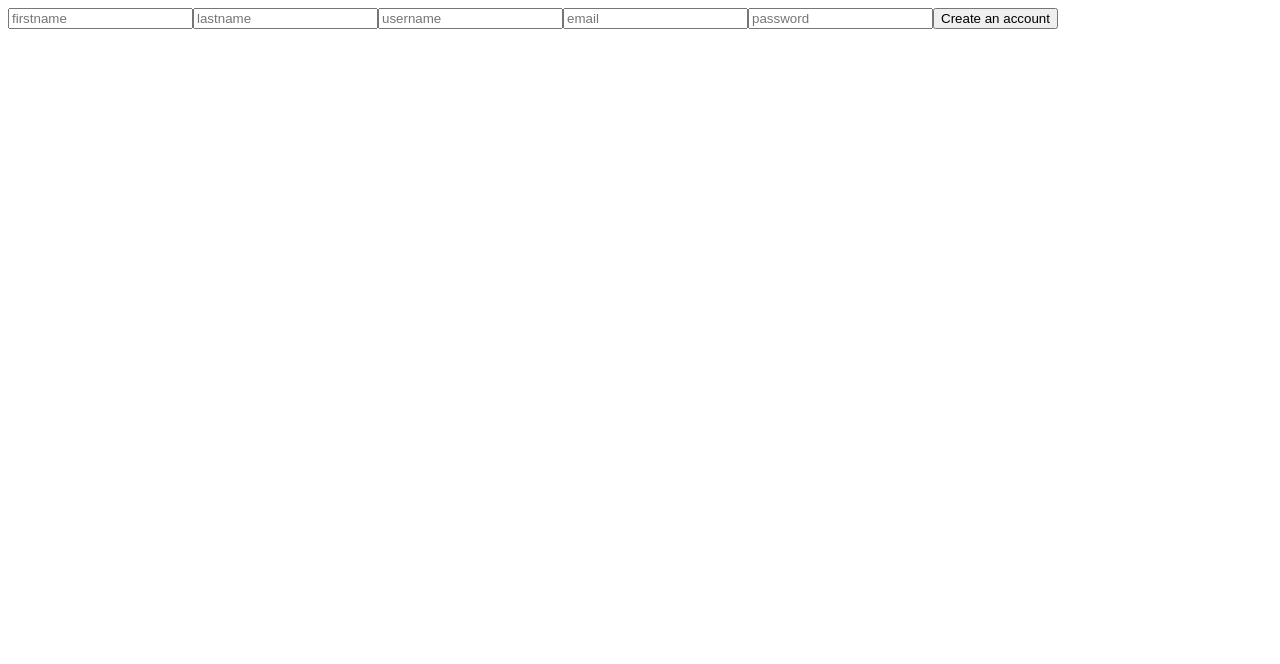
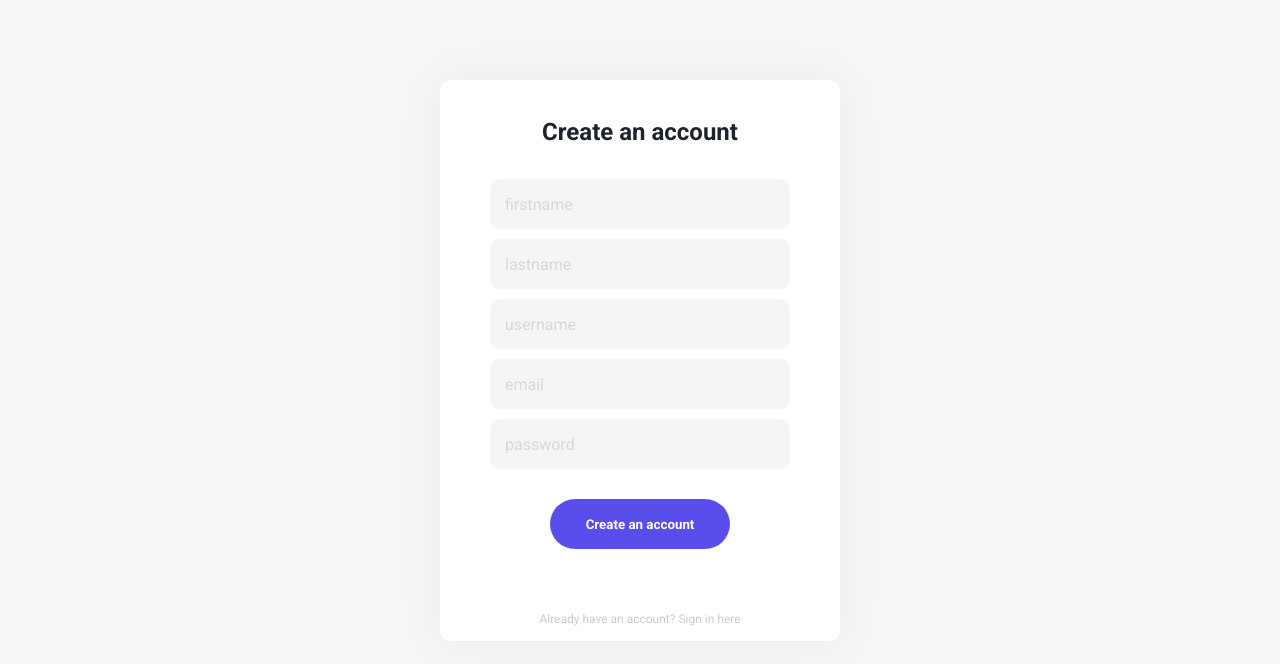
Before and after one commit to weight-lifting-journal-bw-team/Front-end-Joe-Skyelar-Sem, a React (Create React App) app in the folder client/: page /register in a window 1280 px wide. Shown: the top 664 px of the page. Built offline with nearby package versions, Linux system fonts and the light colour scheme.

Commit message:
Styled Auth Components

```diff
--- a/client/src/App.js
+++ b/client/src/App.js
@@ -1,5 +1,8 @@
 import React, { Component } from "react";
-import { BrowserRouter as Router, Switch, Route } from "react-router-dom";
+import { Switch, Route } from "react-router-dom";
+
+// Global styles
+import { GlobalStyle } from "./components/styles/Global";
 
 // Components
 import Home from "./components/Home";
@@ -14,8 +17,9 @@ import NotFound from "./components/misc/NotFound";
 class App extends Component {
 	render() {
 		return (
-			<Router>
 			<div className="App">
+				<GlobalStyle />
+
 				<Switch>
 					<Route path="/" exact component={Home} />
 					<Route path="/login" exact component={Login} />
@@ -23,7 +27,6 @@ class App extends Component {
 					<Route component={NotFound} />
 				</Switch>
 			</div>
-			</Router>
 		);
 	}
 }
--- /dev/null
+++ b/client/src/components/Auth/AuthStyles.js
@@ -0,0 +1,54 @@
+import styled from "styled-components";
+
+export const AuthContainer = styled.div`
+	display: flex;
+	justify-content: center;
+`;
+
+export const AuthWrapper = styled.div`
+	text-align: center;
+	width: 400px;
+	background: #ffffff;
+	box-shadow: 0px 0px 50px rgba(0, 0, 0, 0.05);
+	border-radius: 10px;
+	margin-top: 80px;
+`;
+
+export const AuthTitle = styled.h1`
+	font-size: 24px;
+	font-weight: bold;
+	color: #1e232d;
+	padding: 40px 0 30px;
+`;
+
+export const AuthInput = styled.input`
+	width: 300px;
+	height: 50px;
+	background: #f5f5f5;
+	border-radius: 10px;
+	border: none;
+	margin: 5px 0;
+	padding: 0 15px;
+
+	&::placeholder {
+		color: #d8d8d8;
+	}
+`;
+
+export const AuthButton = styled.button`
+	width: 180px;
+	height: 50px;
+	line-height: 50px;
+	background: #594eec;
+	border-radius: 50px;
+	border: none;
+	color: #ffffff;
+	font-weight: bold;
+	margin-top: 25px;
+`;
+
+export const AuthHelper = styled.p`
+	font-size: 12px;
+	color: #cbcbcb;
+	padding: 60px 0 10px;
+`;
--- a/client/src/components/Auth/Login.js
+++ b/client/src/components/Auth/Login.js
@@ -3,6 +3,16 @@ import { connect } from "react-redux";
 
 // action creators
 import { loginUser } from "../../actions/authActions";
+
+// styles
+import {
+	AuthContainer,
+	AuthWrapper,
+	AuthTitle,
+	AuthInput,
+	AuthButton,
+	AuthHelper
+} from "./AuthStyles";
 
 class Login extends Component {
 	state = {
@@ -29,25 +39,31 @@ class Login extends Component {
 
 	render() {
 		return (
-			<div>
+			<AuthContainer>
+				<AuthWrapper>
+					<AuthTitle>Sign in</AuthTitle>
+
 					<form onSubmit={this.loginUser}>
-					<input
+						<AuthInput
 							type="text"
 							name="username"
 							value={this.state.credentials.username}
 							placeholder="username"
 							onChange={this.handleChanges}
 						/>
-					<input
+						<AuthInput
 							type="password"
 							name="password"
 							value={this.state.credentials.password}
 							placeholder="password"
 							onChange={this.handleChanges}
 						/>
-					<button>Log in</button>
+						<AuthButton>Sign in</AuthButton>
 					</form>
-			</div>
+
+					<AuthHelper>Dont have an account? Sign up here</AuthHelper>
+				</AuthWrapper>
+			</AuthContainer>
 		);
 	}
 }
--- a/client/src/components/Auth/Register.js
+++ b/client/src/components/Auth/Register.js
@@ -3,6 +3,16 @@ import { connect } from "react-redux";
 
 // action creators
 import { registerUser } from "../../actions/authActions";
+
+// component styles
+import {
+	AuthContainer,
+	AuthWrapper,
+	AuthTitle,
+	AuthInput,
+	AuthButton,
+	AuthHelper
+} from "./AuthStyles";
 
 class Register extends Component {
 	state = {
@@ -32,46 +42,54 @@ class Register extends Component {
 
 	render() {
 		return (
-			<div>
+			<AuthContainer>
+				<AuthWrapper>
+					<AuthTitle>Create an account</AuthTitle>
+
 					<form onSubmit={this.registerUser}>
-					<input
+						<AuthInput
 							type="text"
 							name="firstName"
 							value={this.state.credentials.firstName}
 							placeholder="firstname"
 							onChange={this.handleChanges}
 						/>
-					<input
+						<AuthInput
 							type="text"
 							name="lastName"
 							value={this.state.credentials.lastName}
 							placeholder="lastname"
 							onChange={this.handleChanges}
 						/>
-					<input
+						<AuthInput
 							type="text"
 							name="username"
 							value={this.state.credentials.username}
 							placeholder="username"
 							onChange={this.handleChanges}
 						/>
-					<input
+						<AuthInput
 							type="email"
 							name="email"
 							value={this.state.credentials.email}
 							placeholder="email"
 							onChange={this.handleChanges}
 						/>
-					<input
+						<AuthInput
 							type="password"
 							name="password"
 							value={this.state.credentials.password}
 							placeholder="password"
 							onChange={this.handleChanges}
 						/>
-					<button type="submit">Create an account</button>
+						<AuthButton type="submit">Create an account</AuthButton>
+
+						<AuthHelper>
+							Already have an account? Sign in here
+						</AuthHelper>
 					</form>
-			</div>
+				</AuthWrapper>
+			</AuthContainer>
 		);
 	}
 }
--- /dev/null
+++ b/client/src/components/styles/Global.js
@@ -0,0 +1,8 @@
+import { createGlobalStyle } from "styled-components";
+import { Reset } from "./Reset";
+import { Styles } from "./Styles";
+
+export const GlobalStyle = createGlobalStyle`
+  ${Reset}
+  ${Styles}
+`;
--- /dev/null
+++ b/client/src/components/styles/Reset.js
@@ -0,0 +1,132 @@
+import { css } from "styled-components";
+
+export const Reset = css`
+	/* http://meyerweb.com/eric/tools/css/reset/
+    v2.0 | 20110126
+    License: none (public domain)
+    */
+	html,
+	body,
+	div,
+	span,
+	applet,
+	object,
+	iframe,
+	h1,
+	h2,
+	h3,
+	h4,
+	h5,
+	h6,
+	p,
+	blockquote,
+	pre,
+	a,
+	abbr,
+	acronym,
+	address,
+	big,
+	cite,
+	code,
+	del,
+	dfn,
+	em,
+	img,
+	ins,
+	kbd,
+	q,
+	s,
+	samp,
+	small,
+	strike,
+	strong,
+	sub,
+	sup,
+	tt,
+	var,
+	b,
+	u,
+	i,
+	center,
+	dl,
+	dt,
+	dd,
+	ol,
+	ul,
+	li,
+	fieldset,
+	form,
+	label,
+	legend,
+	table,
+	caption,
+	tbody,
+	tfoot,
+	thead,
+	tr,
+	th,
+	td,
+	article,
+	aside,
+	canvas,
+	details,
+	embed,
+	figure,
+	figcaption,
+	footer,
+	header,
+	hgroup,
+	menu,
+	nav,
+	output,
+	ruby,
+	section,
+	summary,
+	time,
+	mark,
+	audio,
+	video {
+		margin: 0;
+		padding: 0;
+		border: 0;
+		font-size: 100%;
+		font: inherit;
+		vertical-align: baseline;
+	}
+	/* HTML5 display-role reset for older browsers */
+	article,
+	aside,
+	details,
+	figcaption,
+	figure,
+	footer,
+	header,
+	hgroup,
+	menu,
+	nav,
+	section {
+		display: block;
+	}
+	body {
+		line-height: 1;
+	}
+	ol,
+	ul {
+		list-style: none;
+	}
+	blockquote,
+	q {
+		quotes: none;
+	}
+	blockquote:before,
+	blockquote:after,
+	q:before,
+	q:after {
+		content: "";
+		content: none;
+	}
+	table {
+		border-collapse: collapse;
+		border-spacing: 0;
+	}
+`;
--- /dev/null
+++ b/client/src/components/styles/Styles.js
@@ -0,0 +1,40 @@
+import { css } from "styled-components";
+
+export const Styles = css`
+	@import url("https://fonts.googleapis.com/css?family=Roboto:100,100i,300,300i,400,400i,500,500i,700,700i,900,900i");
+
+	* {
+		box-sizing: border-box;
+	}
+	html {
+		font-size: 62.5%;
+		background: #f4f7f6;
+	}
+	h1,
+	h2,
+	h3,
+	h4 {
+		font-family: "Roboto", sans-serif;
+	}
+	p {
+		font-family: "Roboto", sans-serif;
+		font-size: 3rem;
+		line-height: 1.8;
+	}
+	a {
+		text-decoration: none;
+		font-size: 2rem;
+		font-family: "Roboto", sans-serif;
+		color: black;
+	}
+	input,
+	textarea,
+	button {
+		-webkit-appearance: none;
+		font-family: "Roboto", sans-serif;
+	}
+
+	input {
+		font-size: 16px;
+	}
+`;
--- a/client/src/index.js
+++ b/client/src/index.js
@@ -1,14 +1,19 @@
 import React from "react";
 import ReactDOM from "react-dom";
 import App from "./App";
+import { BrowserRouter as Router, withRouter } from "react-router-dom";
 
 // Redux setup
 import { Provider } from "react-redux";
 import store from "./store";
 
+const AppWithRouter = withRouter(App);
+
 ReactDOM.render(
 	<Provider store={store}>
-		<App />
+		<Router>
+			<AppWithRouter />
+		</Router>
 	</Provider>,
 	document.getElementById("root")
 );
--- a/client/src/reducers/authReducer.js
+++ b/client/src/reducers/authReducer.js
@@ -33,6 +33,25 @@ export default (state = initialState, action) => {
 				...state,
 				errors: action.payload
 			};
+		case LOGIN_USER_START:
+			return {
+				...state,
+				fetching: true,
+				errors: null
+			};
+		case LOGIN_USER_SUCCESS:
+			return {
+				...state,
+				token: action.payload,
+				fetching: false,
+				errors: null
+			};
+		case LOGIN_USER_FAILURE:
+			return {
+				...state,
+				fetching: false,
+				errors: action.payload
+			};
 		default:
 			return state;
 	}
```
Also changed, not shown: client/src/components/Auth/ProtectedRoute.js (added). Lines whose indentation alone changed are shown as unchanged.
